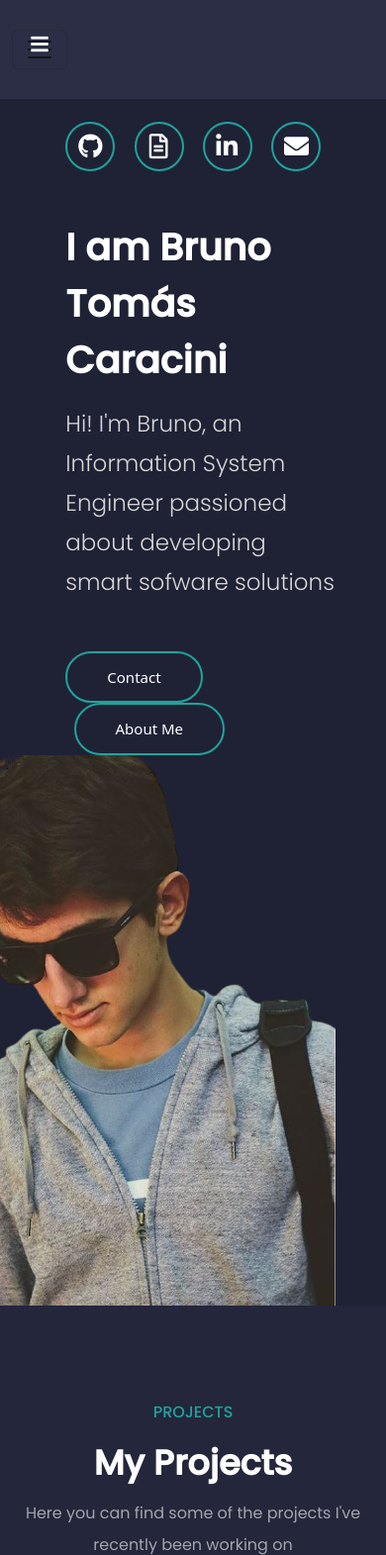
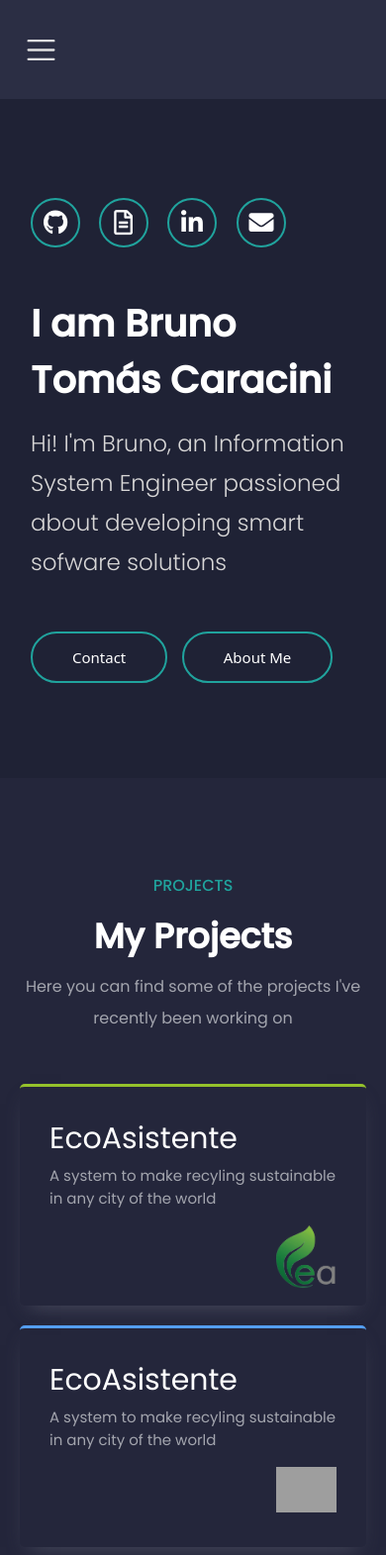
Before and after one commit to brunocaracini/portfolio, a Flask app: page / in a window 390 px wide. Shown: the top 1571 px of the page at 99% size. Run offline with Flask 2, Linux system fonts and the light colour scheme; some libraries are stand-ins or nearby versions; grey boxes are pictures that could not be loaded.

Commit message:
Responsive layout finished

```diff
--- a/static/css/layout.css
+++ b/static/css/layout.css
@@ -93,6 +93,19 @@ html {
     width: 74% !important;
 }
 
+.navbar-toggler{
+    border: none !important;
+}
+
+.navbar-light .navbar-toggler {
+    color: transparent !important;
+    border-color: transparent !important
+}
+
+.toggler-icon{
+    font-size: 30px !important;
+}
+
 .fas, .fa{
     color: white !important;
 }
@@ -101,11 +114,6 @@ html {
 
 .main{
 
-}
-
-.text-container{
-    margin-left: 13%;
-    width: 74% !important;
 }
 
 .title{
@@ -146,9 +154,39 @@ html {
 }
 
 .social-links{
-    margin-top: -16% !important;
     margin-left: 0rem !important;
     margin-bottom: 3rem !important;
+}
+
+@media (max-width:900px){
+    .social-links{
+        margin-top: 5% !important;
+    }
+
+    .text-container{
+        margin-left: 3%;
+        width: 93% !important;
+    }
+
+    .img-col{
+        display: none !important;
+    }
+
+    .main{
+        min-height: 650px !important;
+    }
+
+}
+
+@media (min-width:900px){
+    .social-links{
+        margin-top: -16% !important;
+    }
+
+    .text-container{
+        margin-left: 13%;
+        width: 74% !important;
+    }
 }
 
 .social-links a{
@@ -159,7 +197,6 @@ html {
 	border: 2px solid var(--highlightColor);
 	border-radius: 100%;
 	margin-right: 1.2rem; /*space between*/
-
 }
 
 .social-links a:hover{
--- a/templates/layout.html
+++ b/templates/layout.html
@@ -36,7 +36,7 @@
         <div class="container-fluid">
           <button class="navbar-toggler" type="button" data-bs-toggle="collapse" data-bs-target="#navbarToggler" aria-controls="navbarToggler" aria-expanded="false" aria-label="Toggle navigation">
             <span>
-                <i class="fas fa-bars navbar-toggler-icon" style="color: white !important"></i>
+                <img src="/static/img/icons/toggler.svg" alt="" width="35px">
             </span>
           </button>
           <div class="collapse navbar-collapse" id="navbarToggler">
@@ -78,7 +78,7 @@
                     <button class="title-button">Contact</button>
                     <button class="title-button title-button-right">About Me</button>
                 </div>
-                <div class="col">
+                <div class="col img-col">
                     <img src="/static/img/profile.png" alt="" style="margin-left: 15% !important;">
                 </div>
             </div>
```
Also changed, not shown: static/img/icons/toggler.svg (added).
